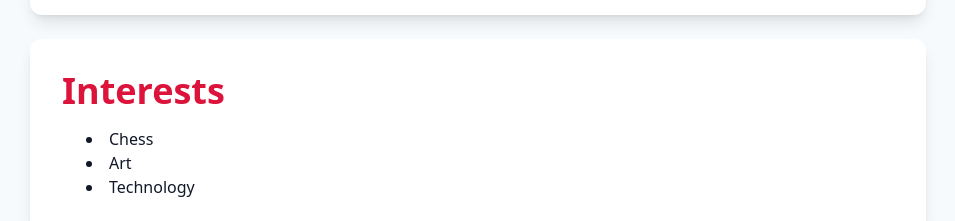
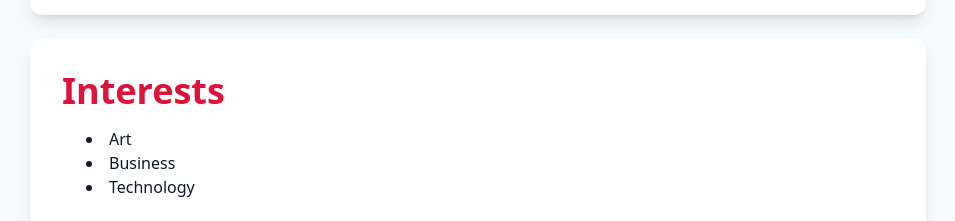
Before and after one commit to jusbuckingham/jusbuckingham, a Next.js app: page / in a window 1280 px wide. Shown: the part 820-1041 px from the top of the page, without its empty margins (162-1117 px from the left). Built offline with nearby package versions, Linux system fonts and the light colour scheme.

Commit message:
updating interests

```diff
--- a/pages/index.tsx
+++ b/pages/index.tsx
@@ -23,8 +23,8 @@ const Home: NextPage = () => {
       title: 'Interests',
       content: (
         <ul className="list-disc list-inside ml-6">
-          <li>Chess</li>
           <li>Art</li>
+          <li>Business</li>
           <li>Technology</li>
         </ul>
       ),
```
